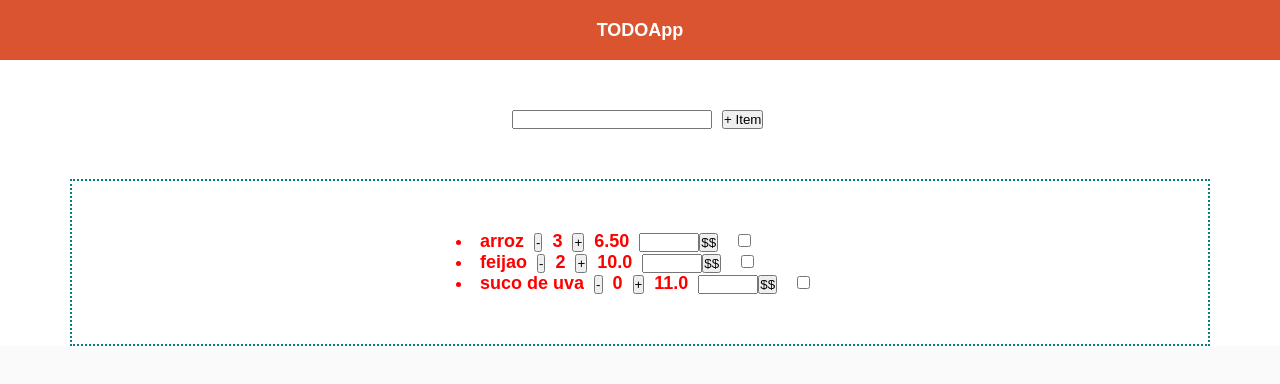
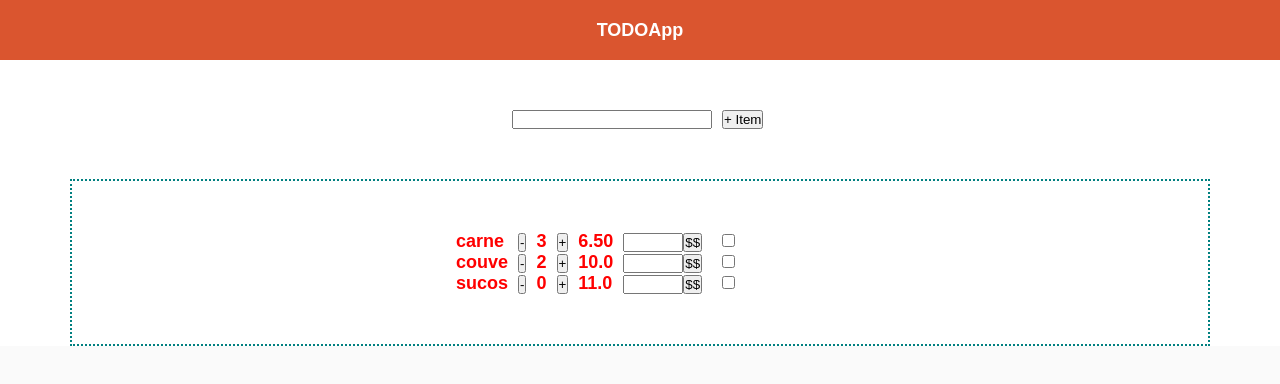
Before and after one commit to raianyrufino/TODOApp, a React (Create React App) app: page / in a window 1280 px wide. Shown: the top 384 px of the page. Built offline with nearby package versions, Linux system fonts and the light colour scheme.

Commit message:
using table to list

```diff
--- a/src/App.js
+++ b/src/App.js
@@ -4,7 +4,6 @@ import "./styles.css";
 
 import Header from './components/Header/index';
 import Tabela from './components/Tabela/index';
-import Checkboxes from './components/Check/index';
 
 function App() {
    return (
--- a/src/components/Check/index.js
+++ /dev/null
@@ -1,23 +0,0 @@
-import React, {Component} from 'react';
-
-import "./styles.css";
-
-import Checkbox from '@material-ui/core/Checkbox';
-
-export default function Checkboxes(props) {
-  const [checked, setChecked] = React.useState(false);
-
-  const handleChange = (event) => {
-    setChecked(event.target.checked);
-  };
-
-  return (
-    <div>
-      <Checkbox
-        checked={checked}
-        onClick={props.FuncaoPai}
-        onChange={handleChange}
-      />
-    </div>
-  );
-}
--- a/src/components/Check/styles.css
+++ /dev/null
@@ -1,4 +0,0 @@
-.check{
-    color: blueviolet;
-    background-color: blueviolet;
-}
--- a/src/components/Tabela/index.js
+++ b/src/components/Tabela/index.js
@@ -7,21 +7,21 @@ const Tabela = () => {
         {
           id: 0,
           status: false,
-          nome: 'arroz',
+          nome: 'carne',
           quantidade: 3,
           preco: '6.50'
         },
         {
           id: 1,
           status: false,
-          nome: 'feijao',
+          nome: 'couve',
           quantidade: 2,
           preco: '10.0'
         },
         {
           id: 2,
           status: false,
-          nome: 'suco de uva',
+          nome: 'sucos',
           quantidade: 0,
           preco: '11.0'
         }
@@ -68,9 +68,11 @@ const Tabela = () => {
 
     /* Quantificadores do botão de item */
     const quantificarLess = (id) => {
+
         const decrementar = lista.map(item => {
-            if(item.id === id){
+            if(item.id === id && item.quantidade > 0){
                 item.quantidade = item.quantidade - 1;
+                // item.preco = item.preco * item.quantidade;
             }
             return item;
         });
@@ -81,6 +83,7 @@ const Tabela = () => {
         const incrementar = lista.map(item => {
             if(item.id === id){
                 item.quantidade = item.quantidade + 1;
+                // item.preco = item.preco * item.quantidade;
             }
             return item;
         });
@@ -95,23 +98,30 @@ const Tabela = () => {
 
             <div class="lista">
                 {lista.map((item)=>(
-                    <li key = {item.id}
+                    <tr key = {item.id}
                         style = {{textDecoration: item.status ? 'line-through' : '',
                                 color: item.status ? 'green' : 'red'}}>
 
+                        <td>
                             {item.nome}
-
+                        </td>
+                        <td>
                             <button class = "quantificador" onClick={ () => { quantificarLess(item.id) } }>-</button>
                             {item.quantidade}
                             <button class = "quantificador" onClick={ () => { quantificarMore(item.id) }}>+</button>
-
+                        </td>
+                        <td>
                             {item.preco}
-
+                        </td>
+                        <td>
                             <input class="input" onChange={ (e) => { setPreco(e.target.value) } } type='text'/>
                             <button onClick={ () => { AdicionarPreco(item.id) } }>$$</button>
+                        </td>
+                        <td>
+                            <input class="checkbox" type="checkbox" onClick = { () => { riscar(item.id) } }/>
+                        </td>
 
-                        <input class="checkbox" type="checkbox" onClick = { () => { riscar(item.id) } }/>
-                    </li>
+                    </tr>
                 ))}
             </div>
         </div>
```
Lines whose indentation alone changed are shown as unchanged.
